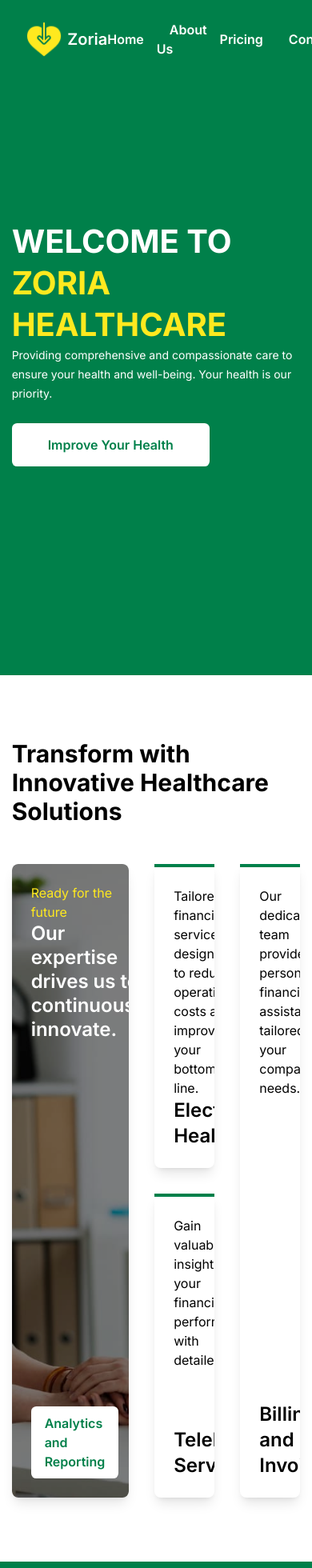
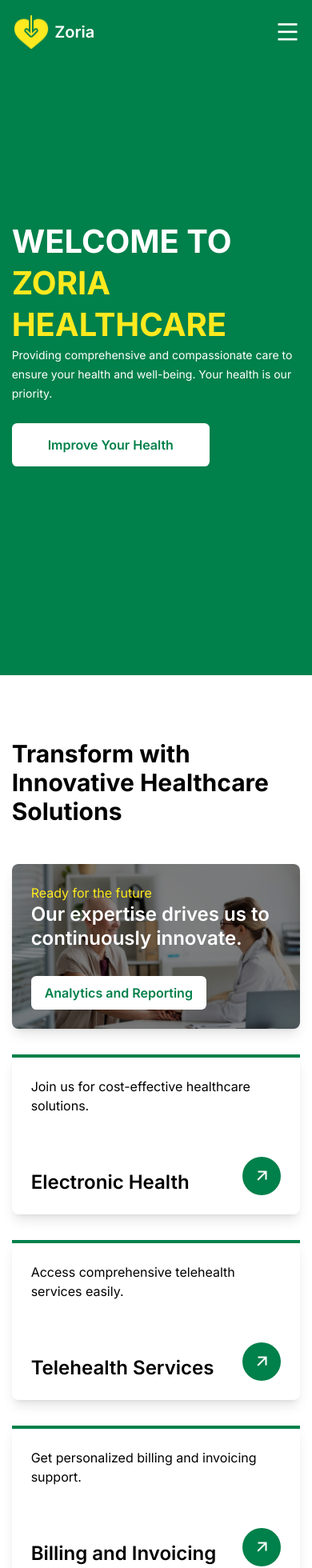
Before and after one commit to rorunsolu/Zoria-Healthcare, a React (Vite) app: page / in a window 390 px wide. Shown: the top 1960 px of the page at 80% size. Built offline with nearby package versions, Linux system fonts and the light colour scheme.

Commit message:
added sidebar button and improved responsiveness

```diff
--- a/src/components/Benefits.jsx
+++ b/src/components/Benefits.jsx
@@ -11,7 +11,7 @@ const Benefits = () => {
                     </h2>
                 </div>
 
-                <div className="benefits__card-wrapper grid grid-cols-11 grid-rows-6 gap-8">
+                <div className="benefits__card-wrapper flex flex-col  lg:grid lg:grid-cols-11 lg:grid-rows-6 gap-8">
 
                     <article className="benefits__card relative flex flex-col justify-between items-start col-span-5 row-span-6 overflow-hidden rounded-lg shadow-lg p-6" id="card-image">
                         <img
--- a/src/components/Navbar.jsx
+++ b/src/components/Navbar.jsx
@@ -3,7 +3,7 @@ import { navbarLinks, companyLogo } from "../constants/index.js";
 const Navbar = () => {
   return (
     <nav className="fixed z-[100] w-full bg-green">
-      <div className="container nav flex items-center justify-between p-[1rem]">
+      <div className="container nav flex items-center justify-between pt-[1rem] pb-[1rem]">
 
         <div className="flex gap-8">
           <a className="logo flex items-center gap-[0.35rem] body-1" href="#">
@@ -11,7 +11,7 @@ const Navbar = () => {
             {companyLogo.text}
           </a>
 
-          <ul className="nav__list flex items-center">
+          <ul className="nav__list hidden items-center md:flex">
             {navbarLinks.map((link, index) => (
               <li key={index} className="nav__item">
                 <a
@@ -25,7 +25,7 @@ const Navbar = () => {
           </ul>
         </div>
 
-        <div className="nav__button-wrapper flex items-center gap-[0.5rem]">
+        <div className="nav__button-wrapper hidden items-center gap-[0.5rem] lg:flex">
           <a
             className="button button--nav border-2 border-white bg-transparent text-white hover:bg-green-hover"
             href="#"
@@ -38,10 +38,12 @@ const Navbar = () => {
         </div>
 
         <button
-          className="nav__toggle-open hidden text-white"
+          className="nav__toggle-open text-white md:hidden text-[32px] hover:text-yellow"
           aria-label="open menu"
           type="button"
-        />
+        >
+          <i className="ri-menu-line"></i>
+        </button>
 
       </div>
     </nav>
--- a/src/constants/index.js
+++ b/src/constants/index.js
@@ -31,15 +31,15 @@ export const companyLogo = {
 
 export const benefitCards = [
     {
-        description: "Tailored financial services designed to reduce operational costs and improve your bottom line.",
+        description: "Join us for cost-effective healthcare solutions.",
         title: "Electronic Health",
     },
     {
-        description: "Gain valuable insights into your financial performance with detailed.",
+        description: "Access comprehensive telehealth services easily.",
         title: "Telehealth Services",
     },
     {
-        description: "Our dedicated team provides personalized financial assistance tailored to your company's needs.",
+        description: "Get personalized billing and invoicing support.",
         title: "Billing and Invoicing",
     }
 ];
--- a/src/index.css
+++ b/src/index.css
@@ -57,6 +57,10 @@ a {
     transition: var(--transition);
 }
 
+i {
+  transition: var(--transition);
+}
+
 button {
     cursor: pointer;
 
```
